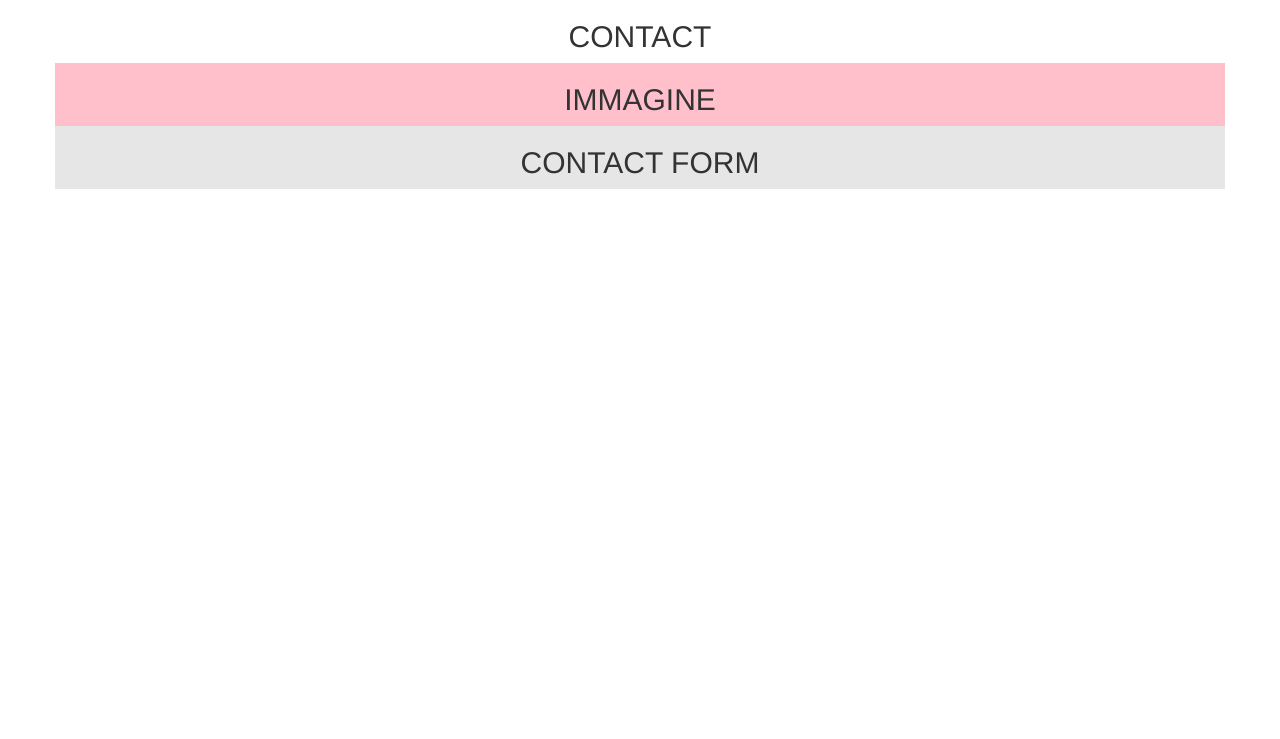
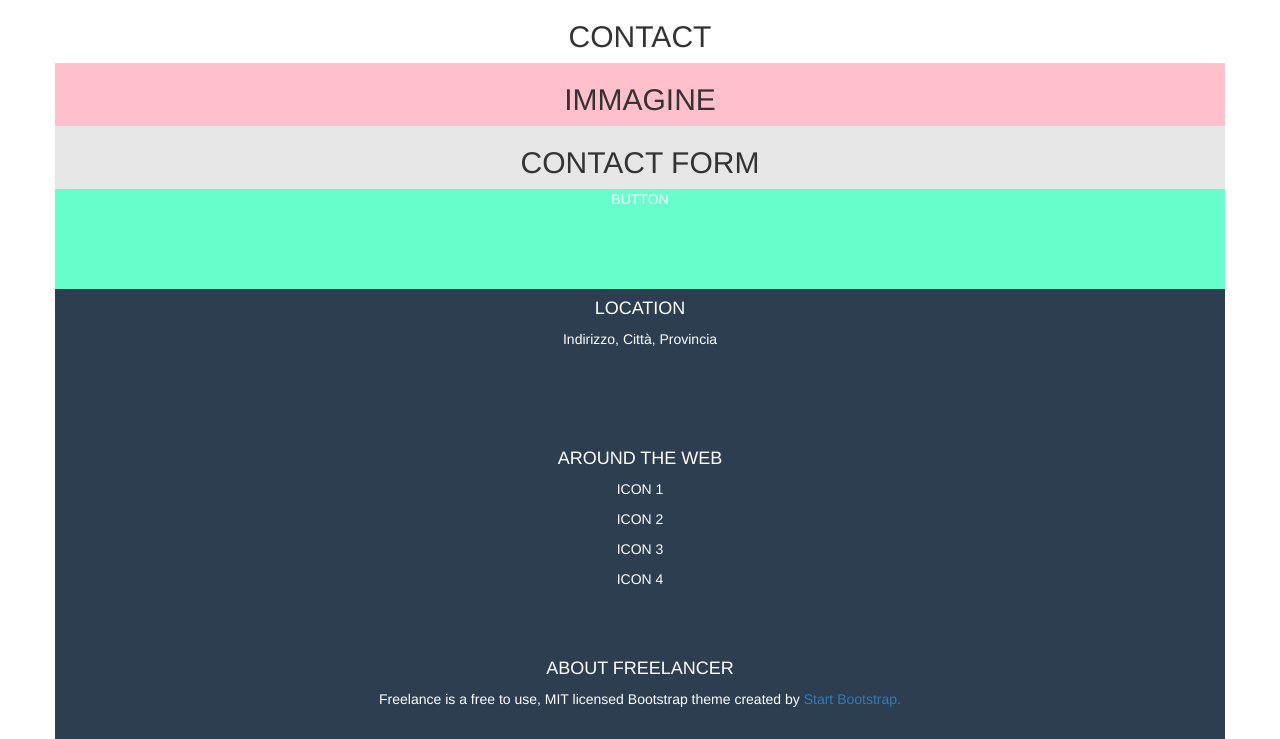
Before and after one commit to antoniaparini/html-css-bootstrap-freelancer, a plain HTML site: page index.html in a window 1280 px wide. Shown: the part 1214-1953 px from the top of the page. Before the commit the page ends 1403 px from the top, so only its background shows below. Drawn offline with nearby package versions, Linux system fonts and the light colour scheme.

Commit message:
Prj - Bootstrap Freelance 08

```diff
--- a/css/style.css
+++ b/css/style.css
@@ -2,6 +2,19 @@
 
 body{
 
+}
+
+/***TYPOGRAPHY***/
+
+.h2-white{
+color: white;
+}
+.p-white{
+color: white;
+}
+
+.h4-top-marg {
+  margin-top: 70px;
 }
 
 /***UTILITIES***/
@@ -14,13 +27,14 @@ body{
   background-color: #2c3e50;
 }
 
+
 .menu{
   height: 100px;
   background-color: #1abc9c;
 }
 
-.p-white{
-color: white;
+.col-margin{
+  margin-top: 20px;
 }
 
 .img-color {
@@ -38,3 +52,7 @@ color: white;
 .btn-bkgr {
   background-color: #66ffcc;
 }
+
+.row-pad{
+  padding-bottom: 20px;
+}
--- a/index.html
+++ b/index.html
@@ -134,11 +134,44 @@
           <div class="col-xs-12 ctc-form">
             <h2 class="text-center">CONTACT FORM</h2>
           </div>
+          <!--Contact Area Button-->
+          <div class="col-xs-12 menu text-center btn-bkgr ">
+            <a class="p-white" href="#">BUTTON</a>
+          </div>
         </div>
-
       </section>
     </main>
 
+    <footer class="container">
+      <div class="row">
+        <!-- Footer Details-->
+        <div class="col-xs-12 background-blue">
+          <h4 class="text-center h2-white">LOCATION</h4>
+          <p class="p-white text-center">Indirizzo, Città, Provincia</p>
+        </div>
+      </div>
+       <!-- Footer Social Icons-->
+      <div class="row">
+        <div class="col-xs-12 background-blue">
+          <h4 class="text-center h2-white">AROUND THE WEB</h4>
+          <p class="text-center p-white">ICON 1</p>
+          <p class="text-center p-white">ICON 2</p>
+          <p class="text-center p-white">ICON 3</p>
+          <p class="text-center p-white">ICON 4</p>
+        </div>
+      </div>
+      <!--Contact Area Contact form-->
+      <div class="row">
+        <div class="col-xs-12 background-blue">
+          <h4 class="text-center h2-white h4-top-marg">ABOUT FREELANCER</h4>
+          <p class="text-center p-white">Freelance is a free to use, MIT licensed Bootstrap theme created by <a href="#">Start Bootstrap.</a></p>
+        </div>
+      </div>
+
+
+      <!--Footer Bottom-->
+
+    </footer>
 
 
 
```
